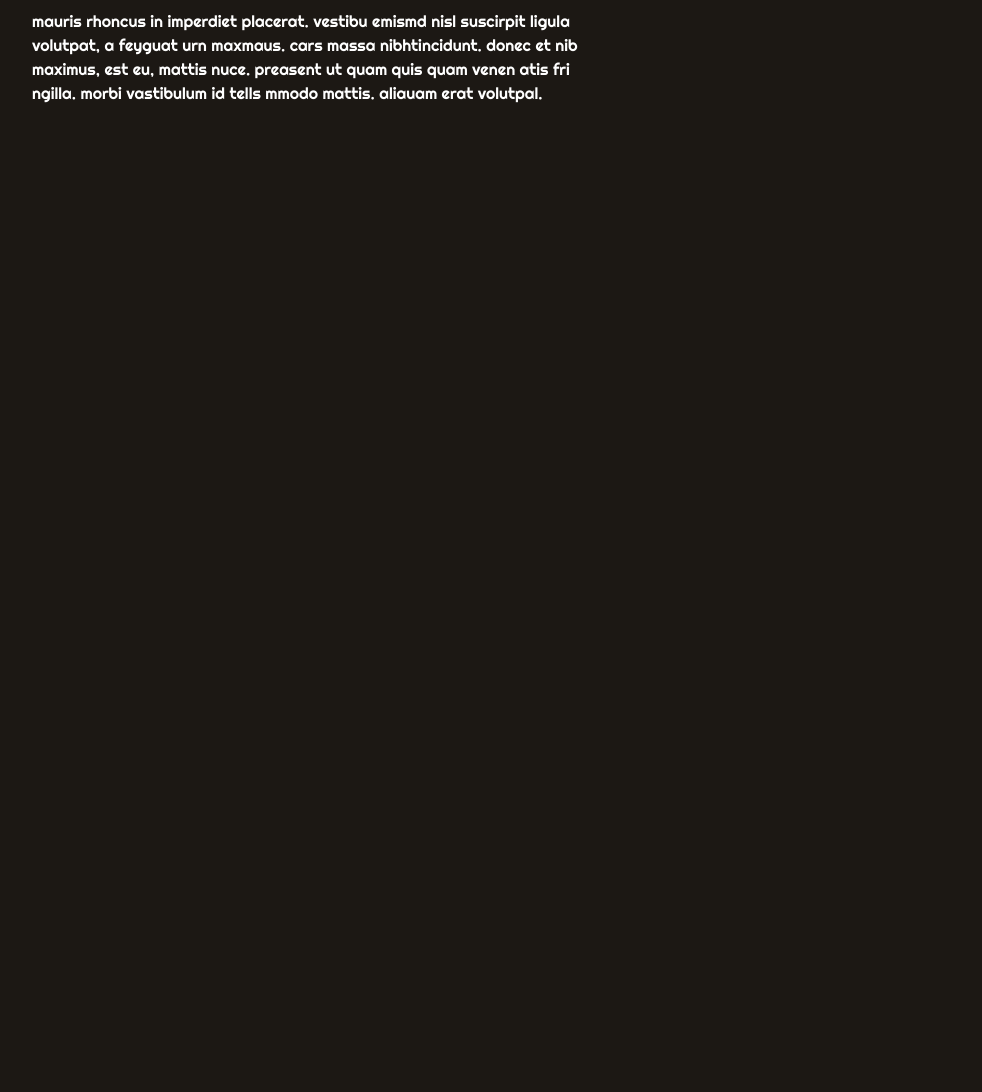
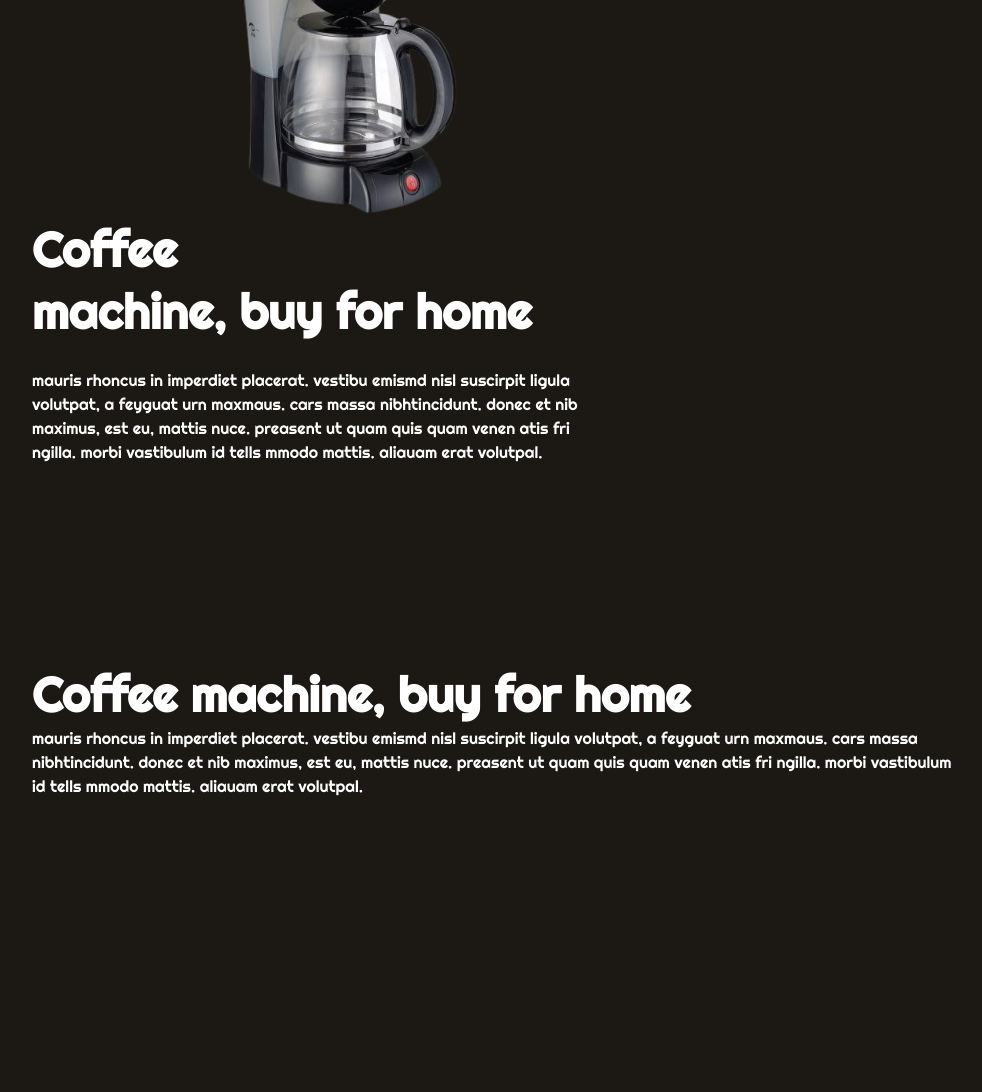
Before and after one commit to mir312/class.work-5, a plain HTML site: page index.html in a window 1280 px wide. Shown: the part 768-1860 px from the top of the page, without its empty margins (143-1125 px from the left). Before the commit the page ends 1173 px from the top, so only its background shows below. Drawn offline with Linux system fonts and the light colour scheme.

Commit message:
css for coffee_in add to coffee img

```diff
--- a/index.html
+++ b/index.html
@@ -31,8 +31,9 @@
 	<section class="coffee">
 		<div class="container">
      <div class="coffee_in flex">
-		<img src="" alt="">
-		<div class="coffee_img"></div>
+
+		<div class="coffee_img"><img src="img/img-4.png" alt="">
+		</div>
 
 
    <div class="coffee_content">
@@ -47,6 +48,21 @@
 
 		</div>
 	</section>
+<section class="ingredients">
+	<div class="container">
+		<h2 class="sec_tit">Coffee <span class="dib">machine, buy for home</span>
+			</h2>
+		<p class="coffee_txt">mauris rhoncus in imperdiet placerat. vestibu emismd nisl suscirpit ligula
+			volutpat, a feyguat urn maxmaus. cars massa nibhtincidunt. donec et nib
+			 maximus, est eu, mattis nuce. preasent ut quam quis quam venen atis fri
+			ngilla. morbi vastibulum id tells mmodo mattis. aliauam erat volutpal.</p>
+
+		</div>
+
+			</div>
+		</div>
+		</section>
+
 
 
 	<section class="">
```
Also changed, not shown: img/img-4.jpg (added), img/img-4.png (added).
